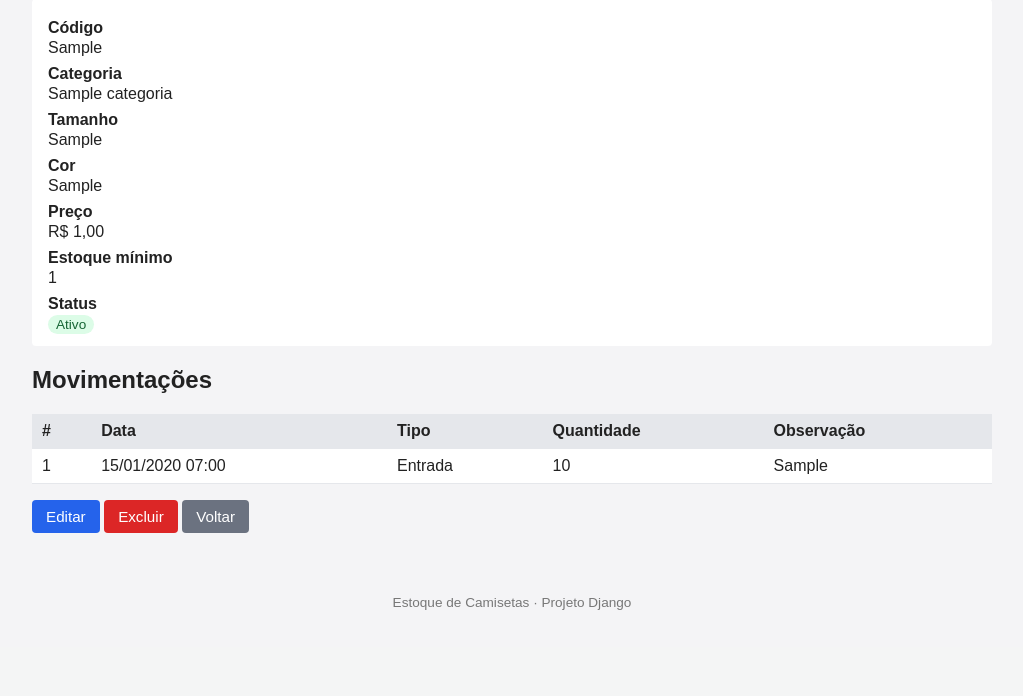
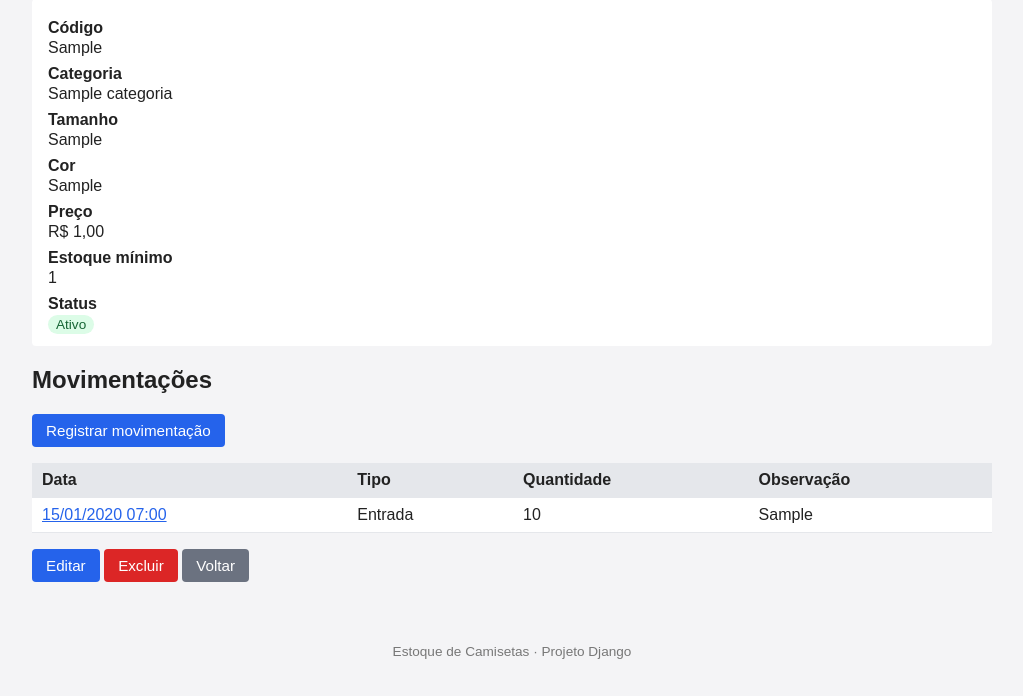
Before and after one commit to maryanemarquez/estoque-camisetas, a Django app: page /itens/1/ in a window 1280 px wide. Shown: the part 170-866 px from the top of the page, without its empty margins (128-1151 px from the left). Before the commit the page ends 780 px from the top, so only its background shows below. Run offline with Django 5.2, Linux system fonts and the light colour scheme; tables that the repository leaves empty hold one stand-in row (values such as "Sample post").

Commit message:
feat(item): exibe histórico e atalho de movimentação no detalhe

```diff
--- a/estoque/templates/estoque/item_detalhe.html
+++ b/estoque/templates/estoque/item_detalhe.html
@@ -1,7 +1,7 @@
 {% extends 'base.html' %}
 {% comment %}
 item_detalhe.html — dados completos de uma camiseta, saldo em destaque
-e histórico de movimentações.
+e histórico de movimentações (linhas pelo parcial _movimentacao_linha.html).
 {% endcomment %}
 
 {% block titulo %}{{ block.super }} - {{ item.nome }}{% endblock %}
@@ -23,10 +23,14 @@ e histórico de movimentações.
 </dl>
 
 <h2>Movimentações</h2>
+{% if item.ativo %}
+    <a href="{% url 'criar_movimentacao' %}?item={{ item.pk }}" class="botao">Registrar movimentação</a>
+{% else %}
+    <p class="vazio">Camiseta inativa: não recebe novas movimentações.</p>
+{% endif %}
 <table>
     <thead>
         <tr>
-            <th>#</th>
             <th>Data</th>
             <th>Tipo</th>
             <th>Quantidade</th>
@@ -34,16 +38,10 @@ e histórico de movimentações.
         </tr>
     </thead>
     <tbody>
-        {% for mov in item.movimentacoes.all %}
-            <tr>
-                <td>{{ forloop.counter }}</td>
-                <td>{{ mov.data|date:"d/m/Y H:i" }}</td>
-                <td>{{ mov.get_tipo_display }}</td>
-                <td>{{ mov.quantidade }}</td>
-                <td>{{ mov.observacao|default:"-" }}</td>
-            </tr>
+        {% for mov in movimentacoes %}
+            {% include 'estoque/_movimentacao_linha.html' %}
         {% empty %}
-            <tr><td colspan="5" class="vazio">Nenhuma movimentação registrada.</td></tr>
+            <tr><td colspan="4" class="vazio">Nenhuma movimentação registrada.</td></tr>
         {% endfor %}
     </tbody>
 </table>
```
